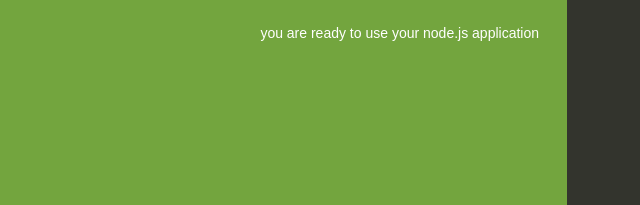
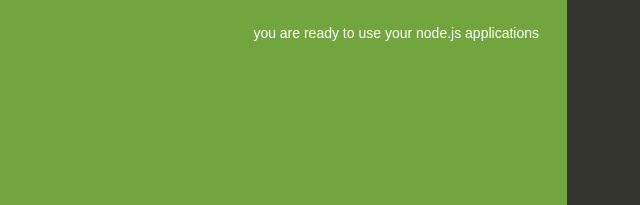
Before and after one commit to Ramana204/node-elasticbeanstack, a website: page index.html in a window 1280 px wide. Shown: the part 330-535 px from the top of the page, 73-713 px from the left. Drawn offline with Linux system fonts and the light colour scheme.

Commit message:
Update index.html

```diff
--- a/index.html
+++ b/index.html
@@ -76,7 +76,7 @@
     <div class="textColumn">
       <h1>Congratulations</h1>
       <p>Your first AWS Elastic Beanstalk Node.js application is now running on your own dedicated environment in the AWS Cloud</p>
-      <p>you are ready to use your node.js application</p>
+      <p>you are ready to use your node.js applications</p>
     </div>
     <div class="linksColumn">
       <h2>What's Next?</h2>
```
